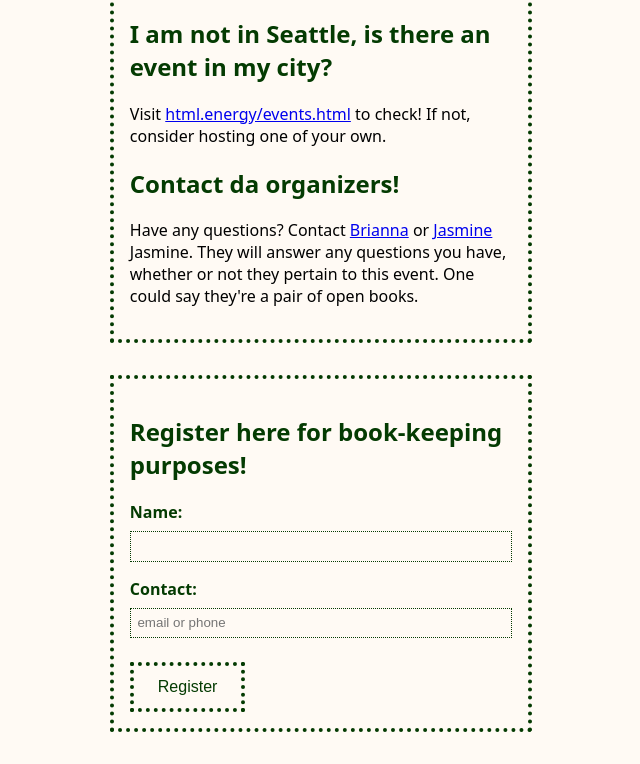
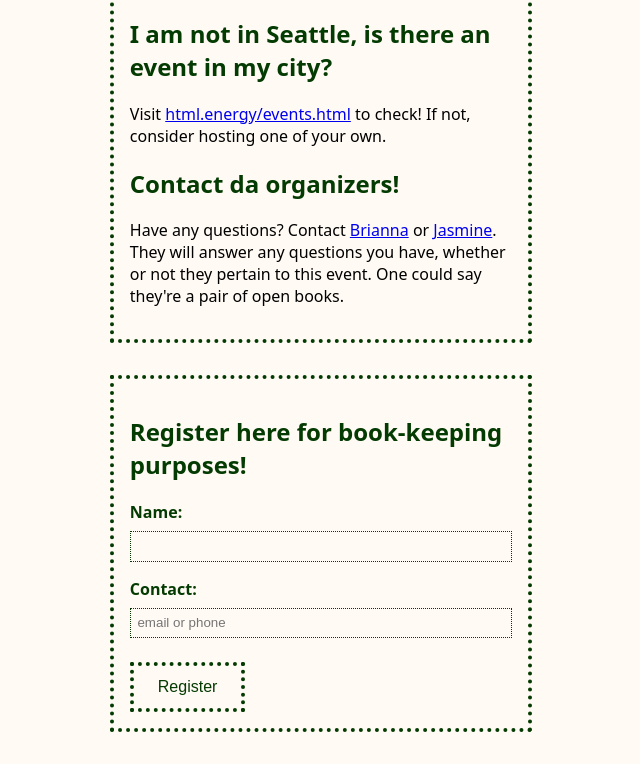
Before and after one commit to briannamagtoto/html-energy-seattle-2025, a plain HTML site: page index.html in a window 1280 px wide. Shown: the part 760-1524 px from the top of the page, without its empty margins (319-959 px from the left). Drawn offline with Linux system fonts and the light colour scheme; a web font is replaced by a local one.

Commit message:
fix typo

```diff
--- a/index.html
+++ b/index.html
@@ -40,7 +40,7 @@
         <h2>I am not in Seattle, is there an event in my city?</h2>
         <p>Visit <a href="https://html.energy/html-day/2025/index.html">html.energy/events.html</a> to check! If not, consider hosting one of your own.</p>
         <h2>Contact da organizers!</h2>
-        <p>Have any questions? Contact <a href="mailto:briannamagtoto@gmail.com">Brianna</a> or <a href="mailto:jasminexinzeli@gmail.com">Jasmine</a> Jasmine. They will answer any questions you have, whether or not they pertain to this event. One could say they're a pair of open books.</p>
+        <p>Have any questions? Contact <a href="mailto:briannamagtoto@gmail.com">Brianna</a> or <a href="mailto:jasminexinzeli@gmail.com">Jasmine</a>. They will answer any questions you have, whether or not they pertain to this event. One could say they're a pair of open books.</p>
     </div>
 
     <div class="registration-form">
```
